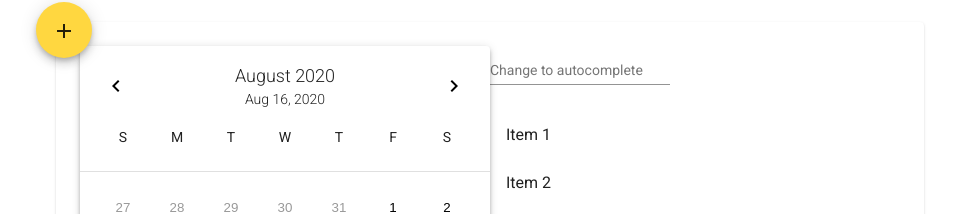
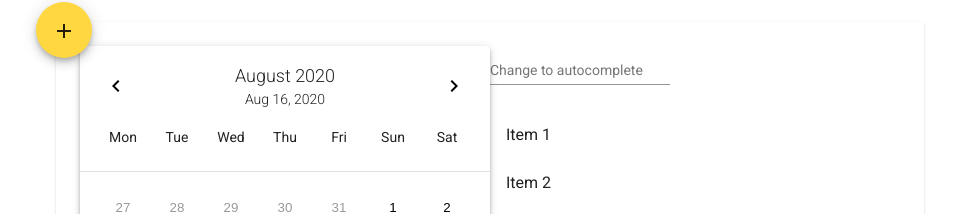
Before and after one commit to dariapek/event-reminder, an Angular app: page / in a window 1280 px wide. Shown: the part 82-296 px from the top of the page, without its empty margins (150-1106 px from the left). Built offline with nearby package versions, Linux system fonts and the light colour scheme.

Commit message:
(fix) fix weeks

```diff
--- a/src/app/components/calendar/calendar.component.html
+++ b/src/app/components/calendar/calendar.component.html
@@ -17,13 +17,13 @@
       </button>
     </div>
     <div class="calendar__weeks">
-      <div class="calendar__week">S</div>
-      <div class="calendar__week">M</div>
-      <div class="calendar__week">T</div>
-      <div class="calendar__week">W</div>
-      <div class="calendar__week">T</div>
-      <div class="calendar__week">F</div>
-      <div class="calendar__week">S</div>
+      <div class="calendar__week">Mon</div>
+      <div class="calendar__week">Tue</div>
+      <div class="calendar__week">Wed</div>
+      <div class="calendar__week">Thu</div>
+      <div class="calendar__week">Fri</div>
+      <div class="calendar__week">Sun</div>
+      <div class="calendar__week">Sat</div>
     </div>
     <div class="calendar__days">
       <button
```
